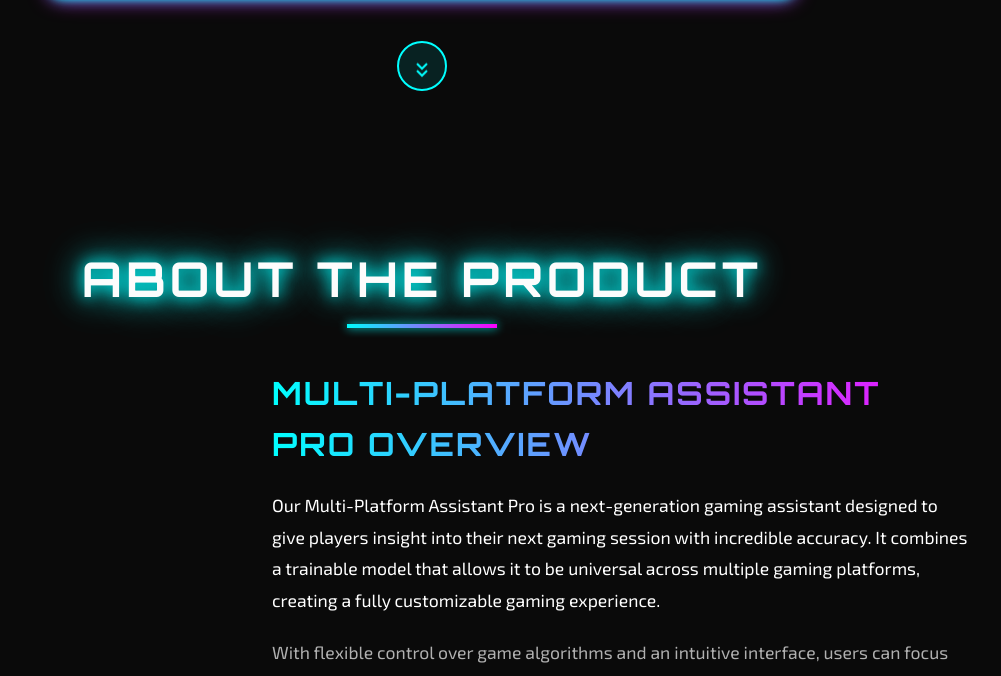
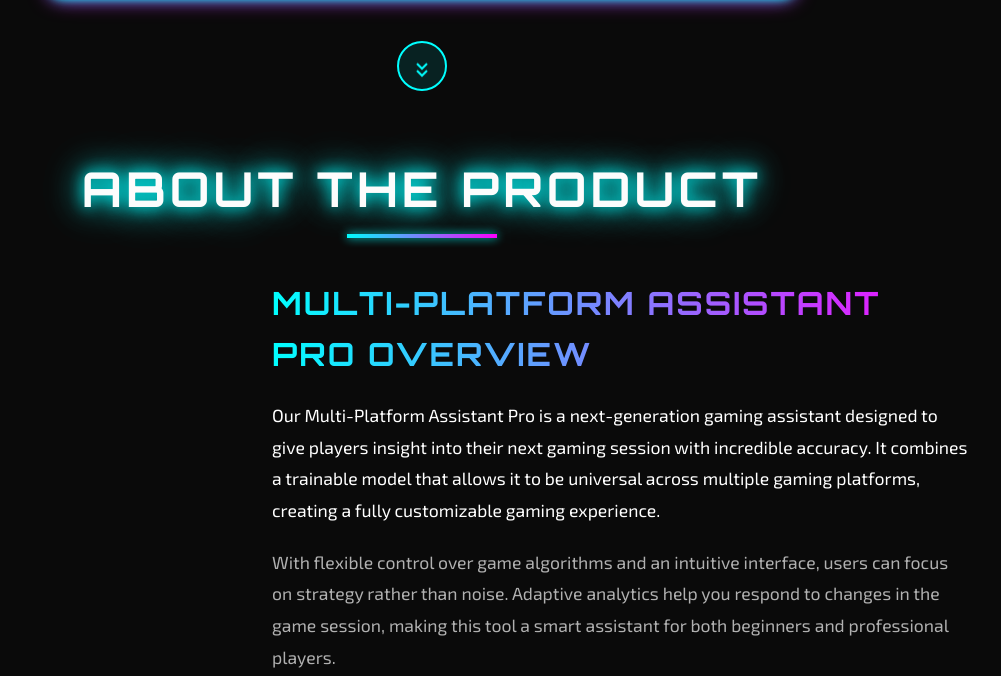
Before and after one commit to Aviator-Multi-Platform/Assistant, a plain HTML site: page index.html in a window 1280 px wide. Shown: the part 879-1555 px from the top of the page, without its empty margins (218-1219 px from the left). Drawn offline with Linux system fonts and the light colour scheme; no server answers.

Commit message:
Update index.html

```diff
--- a/index.html
+++ b/index.html
@@ -62,7 +62,7 @@
 
 /* ABOUT THE PRODUCT — чуть ниже стрелки */
 #about {
-  margin-top: 140px;
+  margin-top: 50px;
 }
 </style>
 
```
